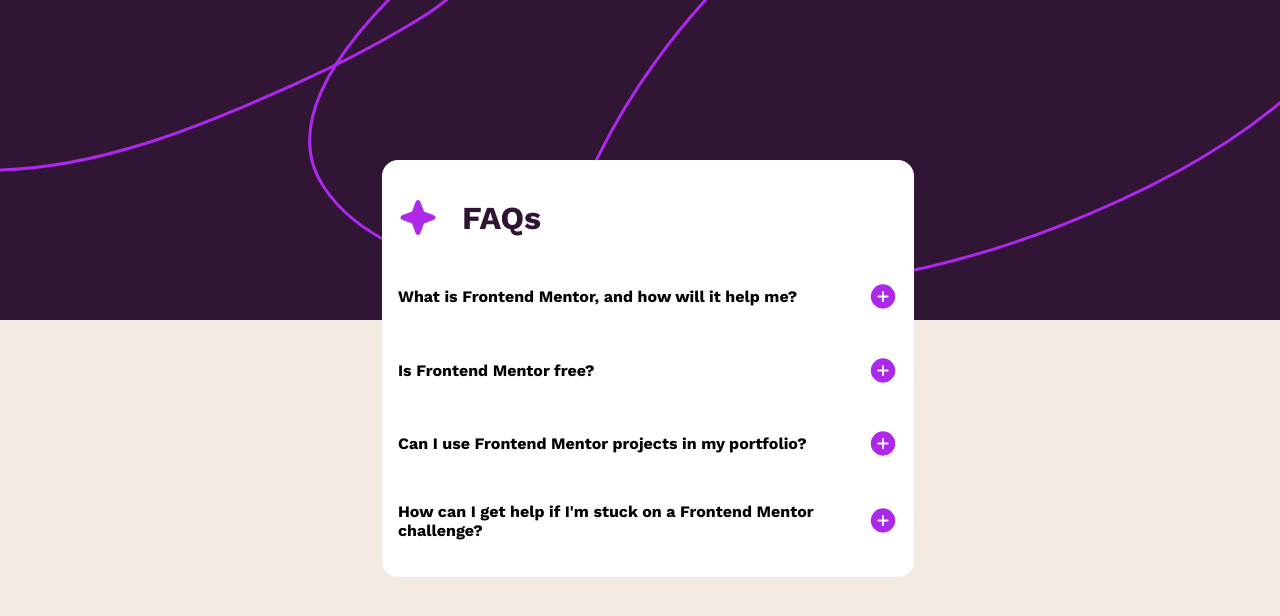
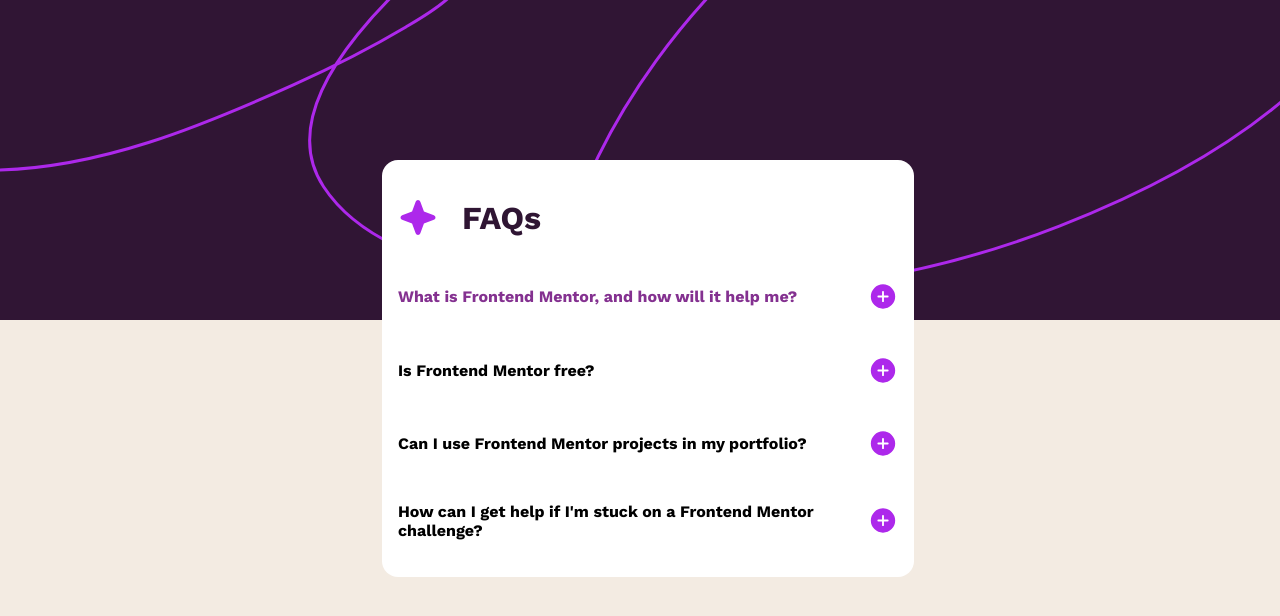
Before and after one commit to lewmas9152/Technical-test, a plain HTML site: page faq/index.html in a window 1280 px wide. In both pictures the pointer is over the element "What is Frontend Mentor, and how will it help me?". Drawn offline with nearby package versions, Linux system fonts and the light colour scheme.

Commit message:
feat: increased reactiveness

```diff
--- a/faq/index.css
+++ b/faq/index.css
@@ -3,6 +3,7 @@
 :root {
   --background_color: hsl(0, 0%, 100%);
   --heading_color: hsl(292, 42%, 14%);
+  --hover_color:hsl(292, 49%, 38%);
   --text_color: hsl(292, 16%, 49%);
 }
 
@@ -30,6 +31,11 @@
   display: flex;
   justify-content: space-between;
   align-items: center;
+}
+
+h4:hover {
+  cursor: pointer;
+  color: var(--hover_color);
 }
 
 p {
```
